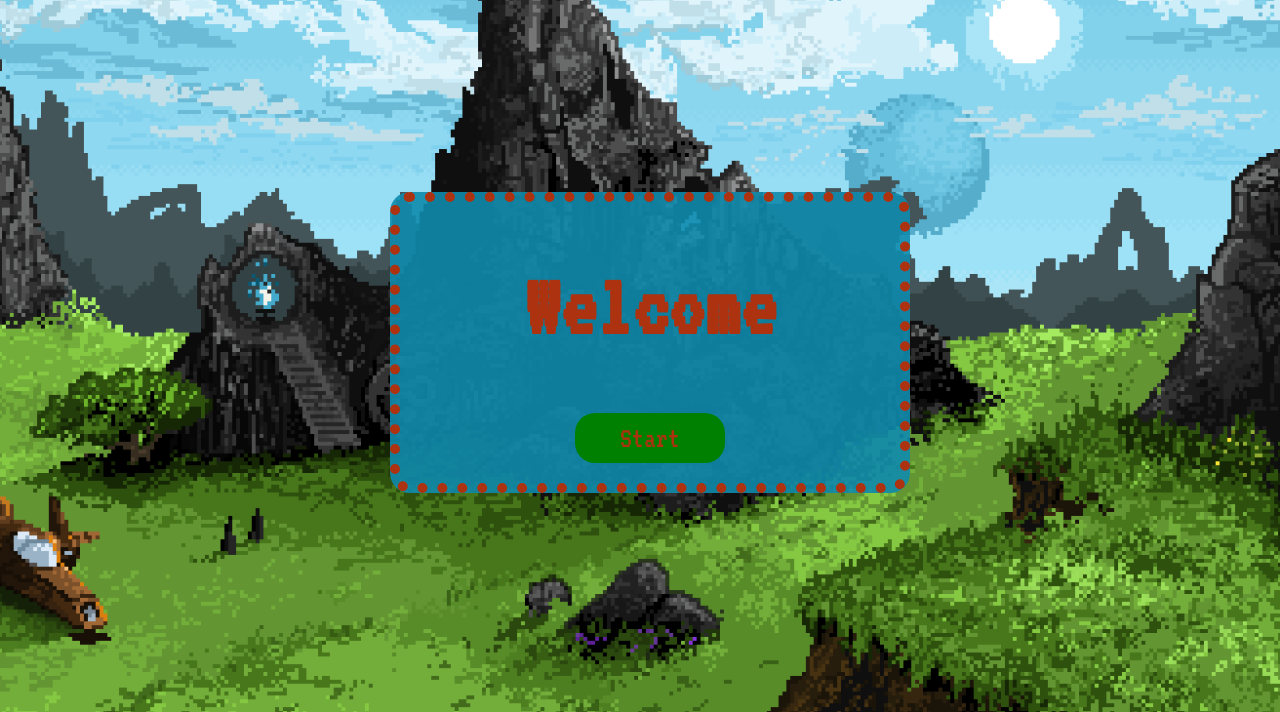
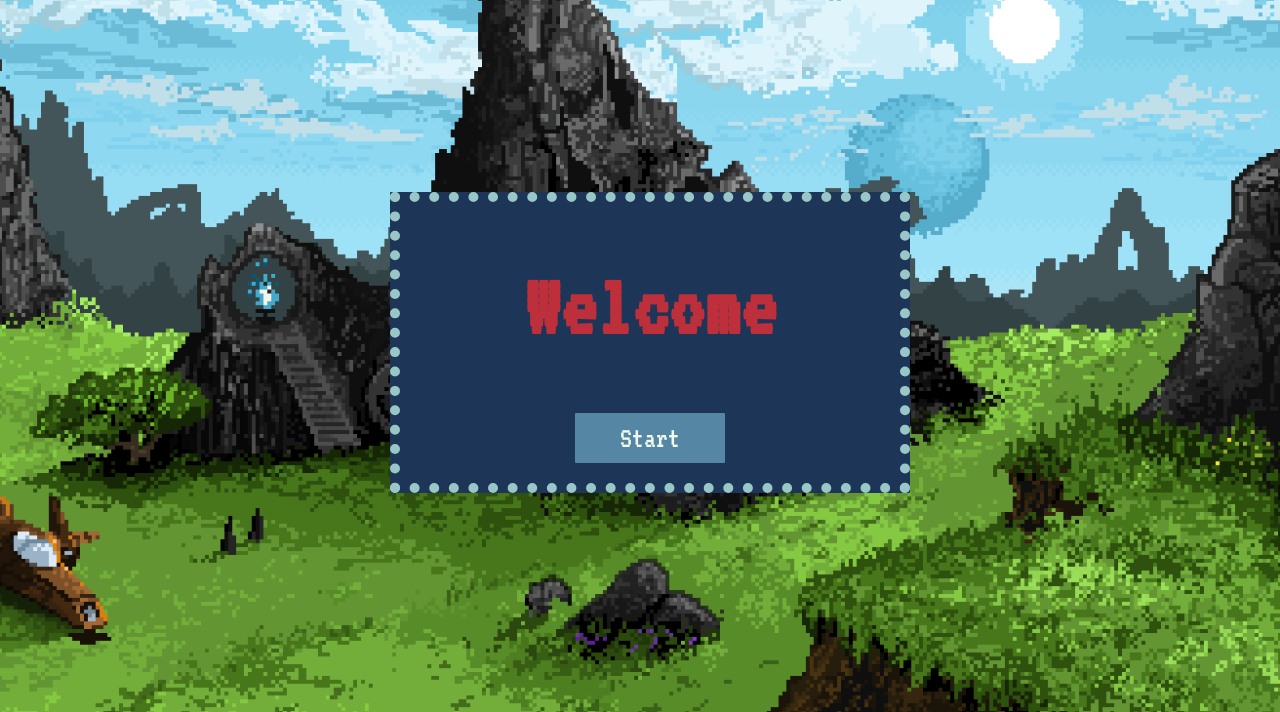
Before and after one commit to anagobarreto/wdi-project-1, a PHP site: page / in a window 1280 px wide. Shown: the part 88-800 px from the top of the page. Run offline with PHP 8.4, Linux system fonts and the light colour scheme; some libraries are stand-ins or nearby versions.

Commit message:
Changed start menu appearance

```diff
--- a/css/style.css
+++ b/css/style.css
@@ -55,16 +55,17 @@ ul li {
 .dialog {
   display: none;
   font-family: 'VT323', monospace;
-  color: #ad3210;
+  color: #BD2F3A;
   text-align: center;
   position: absolute;
   left: 50%;
   width: 500px;
   top: 35%;
-  background-color: rgba(16, 139, 173, .9);
+  background-color: #1D3557;
+  /*background-color: rgba(16, 139, 173, .9);*/
   margin-left: -250px;
-  border-radius: 20px;
-  border: 10px dotted #ad3210;
+  border-radius: 1px;
+  border: 10px dotted #99C7C8;
 }
 
 .dialog h1 {
@@ -72,10 +73,11 @@ ul li {
 }
 
 .dialog .button {
+  color: #F1FAEE;
   line-height: 50px;
   font-size: 30px;
-  background-color: green;
-  border-radius: 20px;
+  background-color: #5587A5;
+  border-radius: 1px;
   width: 150px;
   margin: 0 auto;
   margin-bottom: 20px;
@@ -210,11 +212,6 @@ ul li {
   height: 100%;
 }
 
-footer {
-  color: purple;
-  font-size: 20px;
-}
-
 html {
   background-image: url('../images/try.gif');
   background-position: center;
--- a/js/app.js
+++ b/js/app.js
@@ -342,7 +342,7 @@ $(function() {
 
   const levels = [
     {
-      audio: 'daft',
+      audio: 'theme',
       level: [
         'XXXXXXXXXXXXXXXXXXXXXXXXXX',
         'XOOROOOOXXOOROOOOOOOOOXKRX',
@@ -363,7 +363,7 @@ $(function() {
       ]
     },
     {
-      audio: 'daft',
+      audio: 'theme',
       level: [
         'XXDXXXXXXXXXXXXXXXXXXXXXXX',
         'XBOOOOOOXMXOOOXMXOOOOOOOBX',
```
